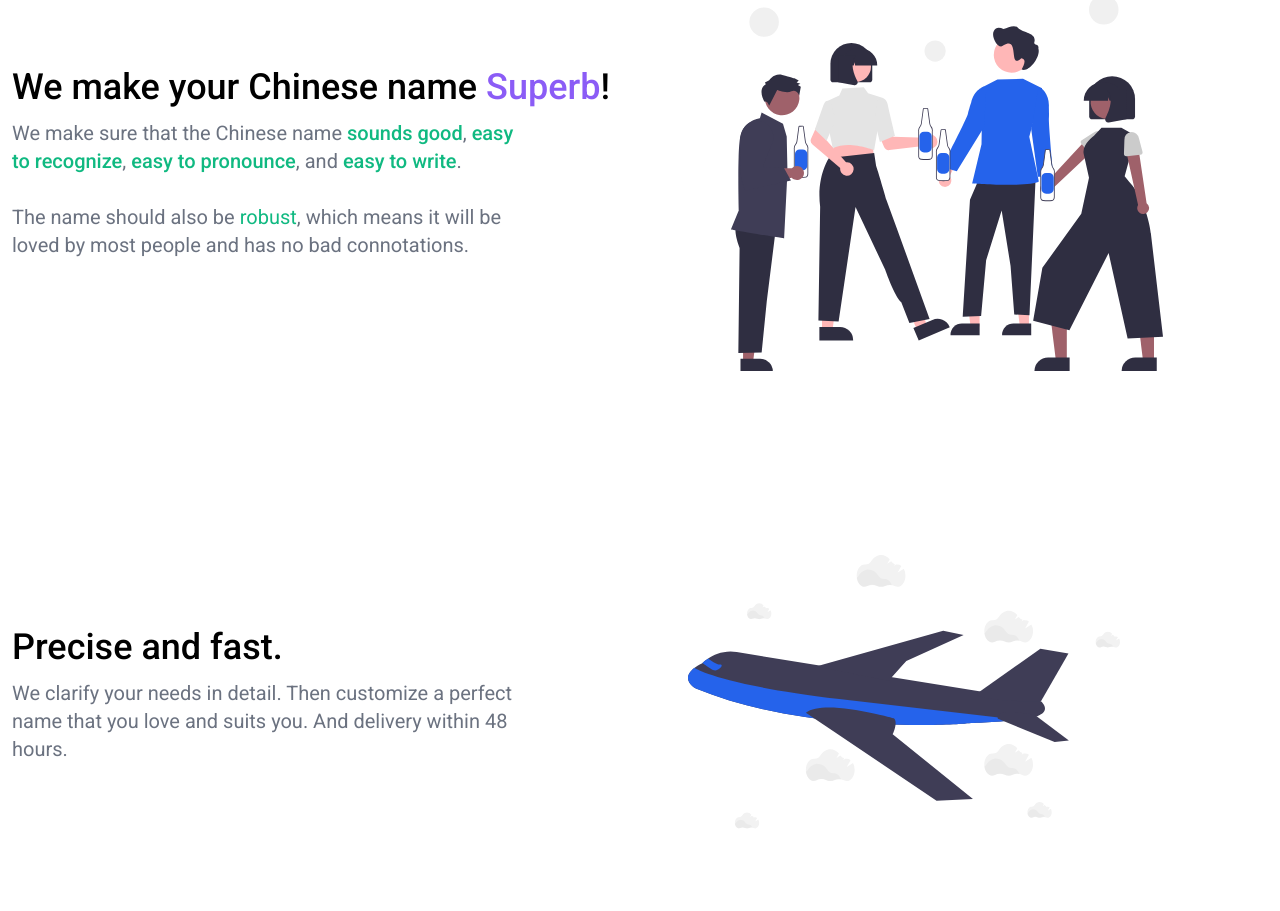
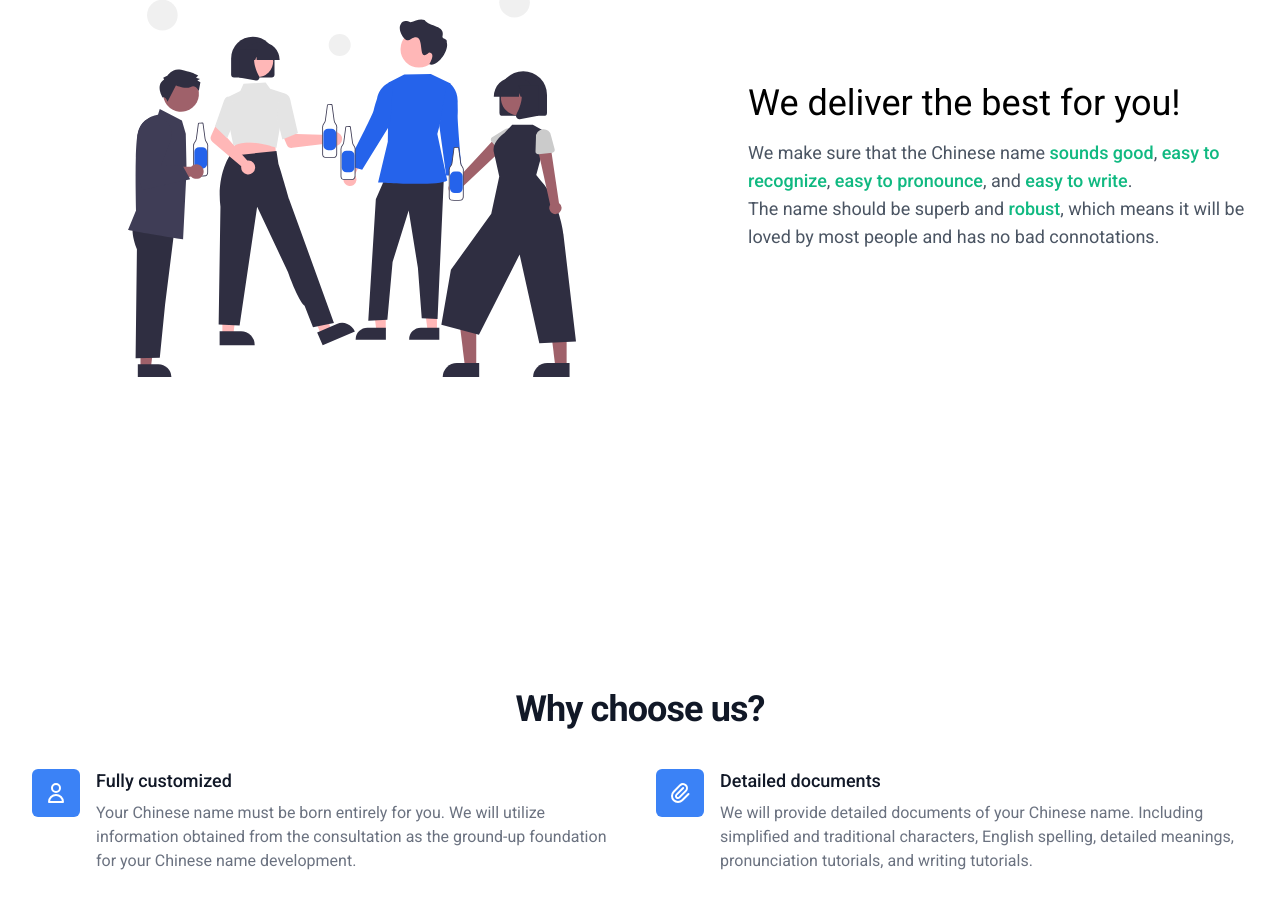
Before and after one commit to JustSuperb/website, a Next.js app: page / in a window 1280 px wide. Shown: the part 1622-2533 px from the top of the page. Built offline with nearby package versions, Linux system fonts and the light colour scheme; no server answers.

Commit message:
add feature section

```diff
--- /dev/null
+++ b/apps/Home/BestForYouSection.tsx
@@ -0,0 +1,31 @@
+import FunDraw from "@components/draw/Fun";
+
+const WhyNeedUsSection = () => (
+  <section className="overflow-hidden lg:pt-20">
+    <div className="py-24 max-w-screen-xl mx-auto md:flex md:flex-row-reverse">
+
+      <div className="px-5 md:pt-10 md:pl-8 xl:pt-24">
+        <h2 className="text-2xl text-center mb-4 sm:text-4xl md:text-left">
+          We deliver the best for you!
+        </h2>
+        <p className="text-gray-600 text-center text-lg sm:max-w-lg sm:mx-auto md:text-left">
+          We make sure that the Chinese name{" "}
+          <span className="text-green-500 font-medium">sounds good</span>,{" "}
+          <span className="text-green-500 font-medium">easy to recognize</span>,{" "}
+          <span className="text-green-500 font-medium">easy to pronounce</span>,
+          and <span className="text-green-500 font-medium">easy to write</span>.
+          <br />
+          The name should be superb and <span className="text-green-500 font-medium">robust</span>
+          , which means it will be loved by most people and has no bad
+          connotations.
+        </p>
+      </div>
+
+      <div className="relative rounded-xl w-64 mx-auto mt-10 sm:w-full sm:max-w-sm md:mt-0 md:ml-8 lg:max-w-md lg:ml-20 xl:ml-32">
+        <FunDraw />
+      </div>
+    </div>
+  </section>
+);
+
+export default WhyNeedUsSection;
--- /dev/null
+++ b/apps/Home/FeatureSection.tsx
@@ -0,0 +1,117 @@
+const FeatureItem = ({ title, content, icon }) => (
+  <div className="relative">
+    <dt>
+      <div className="absolute flex items-center justify-center h-12 w-12 rounded-md bg-primary-500 text-white">
+        {icon}
+      </div>
+      <p className="ml-16 text-lg leading-6 font-medium text-gray-900">
+        {title}
+      </p>
+    </dt>
+    <dd className="mt-2 ml-16 text-base text-gray-500">{content}</dd>
+  </div>
+);
+
+const FeatureSection = () => (
+  <div className="mt-10 py-12 bg-white lg:mt-40">
+    <div className="max-w-7xl mx-auto px-4 sm:px-6 lg:px-8">
+      <div className="text-center">
+        <p className="mt-2 text-3xl leading-8 font-extrabold tracking-tight text-gray-900 sm:text-4xl">
+          Why choose us?
+        </p>
+        <p className="mt-4 max-w-2xl text-xl text-gray-500 lg:mx-auto"></p>
+      </div>
+
+      <div className="mt-10">
+        <dl className="space-y-10 md:space-y-0 md:grid md:grid-cols-2 md:gap-x-8 md:gap-y-10">
+          <FeatureItem
+            title="Fully customized"
+            content="Your Chinese name must be born entirely for you. We will utilize information obtained from the consultation as the ground-up foundation for your Chinese name development."
+            icon={
+              <svg
+                xmlns="http://www.w3.org/2000/svg"
+                className="h-6 w-6"
+                fill="none"
+                viewBox="0 0 24 24"
+                stroke="currentColor"
+              >
+                <path
+                  strokeLinecap="round"
+                  strokeLinejoin="round"
+                  strokeWidth={2}
+                  d="M16 7a4 4 0 11-8 0 4 4 0 018 0zM12 14a7 7 0 00-7 7h14a7 7 0 00-7-7z"
+                />
+              </svg>
+            }
+          />
+
+          <FeatureItem
+            title="Detailed documents"
+            content="We will provide detailed documents of your Chinese name. Including simplified and traditional characters, English spelling, detailed meanings, pronunciation tutorials, and writing tutorials."
+            icon={
+              <svg
+                xmlns="http://www.w3.org/2000/svg"
+                className="h-6 w-6"
+                fill="none"
+                viewBox="0 0 24 24"
+                stroke="currentColor"
+              >
+                <path
+                  strokeLinecap="round"
+                  strokeLinejoin="round"
+                  strokeWidth={2}
+                  d="M15.172 7l-6.586 6.586a2 2 0 102.828 2.828l6.414-6.586a4 4 0 00-5.656-5.656l-6.415 6.585a6 6 0 108.486 8.486L20.5 13"
+                />
+              </svg>
+            }
+          />
+
+          <FeatureItem
+            title="Modern and unique"
+            content="We focus on modernization and uniqueness. Make sure your name is not too dull or too generic, just like you randomly picked it from the street."
+            icon={
+              <svg
+                xmlns="http://www.w3.org/2000/svg"
+                className="h-6 w-6"
+                fill="none"
+                viewBox="0 0 24 24"
+                stroke="currentColor"
+              >
+                <path
+                  strokeLinecap="round"
+                  strokeLinejoin="round"
+                  strokeWidth={2}
+                  d="M9.663 17h4.673M12 3v1m6.364 1.636l-.707.707M21 12h-1M4 12H3m3.343-5.657l-.707-.707m2.828 9.9a5 5 0 117.072 0l-.548.547A3.374 3.374 0 0014 18.469V19a2 2 0 11-4 0v-.531c0-.895-.356-1.754-.988-2.386l-.548-.547z"
+                />
+              </svg>
+            }
+          />
+
+          <FeatureItem
+            title="Fast and precise"
+            content="We ensure that our customers have the best consumer experience. We will develop the product for you and deliver in 48 hours after the payment is completed."
+            icon={
+              <svg
+                className="h-6 w-6"
+                xmlns="http://www.w3.org/2000/svg"
+                fill="none"
+                viewBox="0 0 24 24"
+                stroke="currentColor"
+                aria-hidden="true"
+              >
+                <path
+                  stroke-linecap="round"
+                  stroke-linejoin="round"
+                  stroke-width="2"
+                  d="M13 10V3L4 14h7v7l9-11h-7z"
+                />
+              </svg>
+            }
+          />
+        </dl>
+      </div>
+    </div>
+  </div>
+);
+
+export default FeatureSection;
--- a/apps/Home/HeroSection.tsx
+++ b/apps/Home/HeroSection.tsx
@@ -33,6 +33,7 @@ const HeroSection = () => (
                 Get started
               </Button>
 
+              {/*
               <Button
                 variant="text"
                 className="bg-primary-100 hover:bg-primary-200 px-8 py-3 text-lg font-medium md:text-lg md:px-10"
@@ -41,6 +42,7 @@ const HeroSection = () => (
               >
                 Why choose us?
               </Button>
+              */}
             </div>
           </div>
         </main>
--- a/apps/Home/Pricing.tsx
+++ b/apps/Home/Pricing.tsx
@@ -24,15 +24,17 @@ const CheckIcon = () => (
 
 const features = [
   "2 Name suggestions",
-  "Fully customized naming report",
+  "Fully customized",
+  "Detailed documentation",
   "Pronunciation and writing tutorial",
+  "Both Simplified & Traditional Chinese",
+  "Uniqueness Check",
   "Results in 48 hours",
-  "Both Simplified & Traditional Chinese",
 ];
 
 const Pricing = () => (
   <section className="pb-60">
-    <h2 id="pricing" className="pt-24 text-4xl text-center md:pt-40">
+    <h2 id="pricing" className="pt-24 font-bold text-4xl text-center md:pt-40">
       Pricing
     </h2>
     <p className="mt-4 mb-8 text-2xl text-center text-gray-400">
--- a/apps/Home/Section.tsx
+++ /dev/null
@@ -1,13 +0,0 @@
-const Section = ({ title, content, img }) => (
-  <section className="max-w-screen-xl mx-auto pt-36 px-3 lg:flex lg:pt-36">
-    <div className="lg:pt-28">
-      <h2 className="text-xl font-medium mb-3 sm:text-3xl lg:text-4xl">{title}</h2>
-      <p className="text-gray-500 leading-relaxed max-w-md sm:text-lg lg:text-xl lg:max-w-lg lg:leading-7">
-        {content}
-      </p>
-    </div>
-    <div className="w-full max-w-xs mx-auto mt-10 sm:pl-4 lg:max-w-md">{img}</div>
-  </section>
-);
-
-export default Section;
--- a/apps/Home/index.tsx
+++ b/apps/Home/index.tsx
@@ -1,13 +1,12 @@
 import Head from "next/head";
 
 import Layout from "@components/Layout";
-import FunDraw from "@components/draw/Fun";
-import Aircraft from "@components/draw/Aircraft";
 
-import Section from "./Section";
 import Pricing from "./Pricing";
 import HeroSection from "./HeroSection";
 import WhyNeedUsSection from "./WhyNeedUsSection";
+import BestForYouSection from './BestForYouSection';
+import FeatureSection  from "./FeatureSection";
 
 const Home = () => (
   <>
@@ -23,50 +22,12 @@ const Home = () => (
 
       <WhyNeedUsSection />
 
-      <Section
-        title={
-          <>
-            {" "}
-            We make your Chinese name{" "}
-            <span className="text-purple-500">Superb</span>!
-          </>
-        }
-        content={
-          <>
-            We make sure that the Chinese name{" "}
-            <span className="text-green-500 font-medium">sounds good</span>,{" "}
-            <span className="text-green-500 font-medium">
-              easy to recognize
-            </span>
-            ,{" "}
-            <span className="text-green-500 font-medium">
-              easy to pronounce
-            </span>
-            , and{" "}
-            <span className="text-green-500 font-medium">easy to write</span>.
-            <br />
-            <br />
-            The name should also be{" "}
-            <span className="text-green-500">robust</span>, which means it will
-            be loved by most people and has no bad connotations.
-          </>
-        }
-        img={<FunDraw />}
-      />
+      <BestForYouSection />
 
-      <Section
-        title={<>Precise and fast.</>}
-        content={
-          <>
-            We clarify your needs in detail. Then customize a perfect name that
-            you love and suits you. And{" "}
-            <span className="fw-400">delivery within 48 hours</span>.
-          </>
-        }
-        img={<Aircraft />}
-      />
+      <FeatureSection />
 
       <Pricing />
+
     </Layout>
   </>
 );
```
